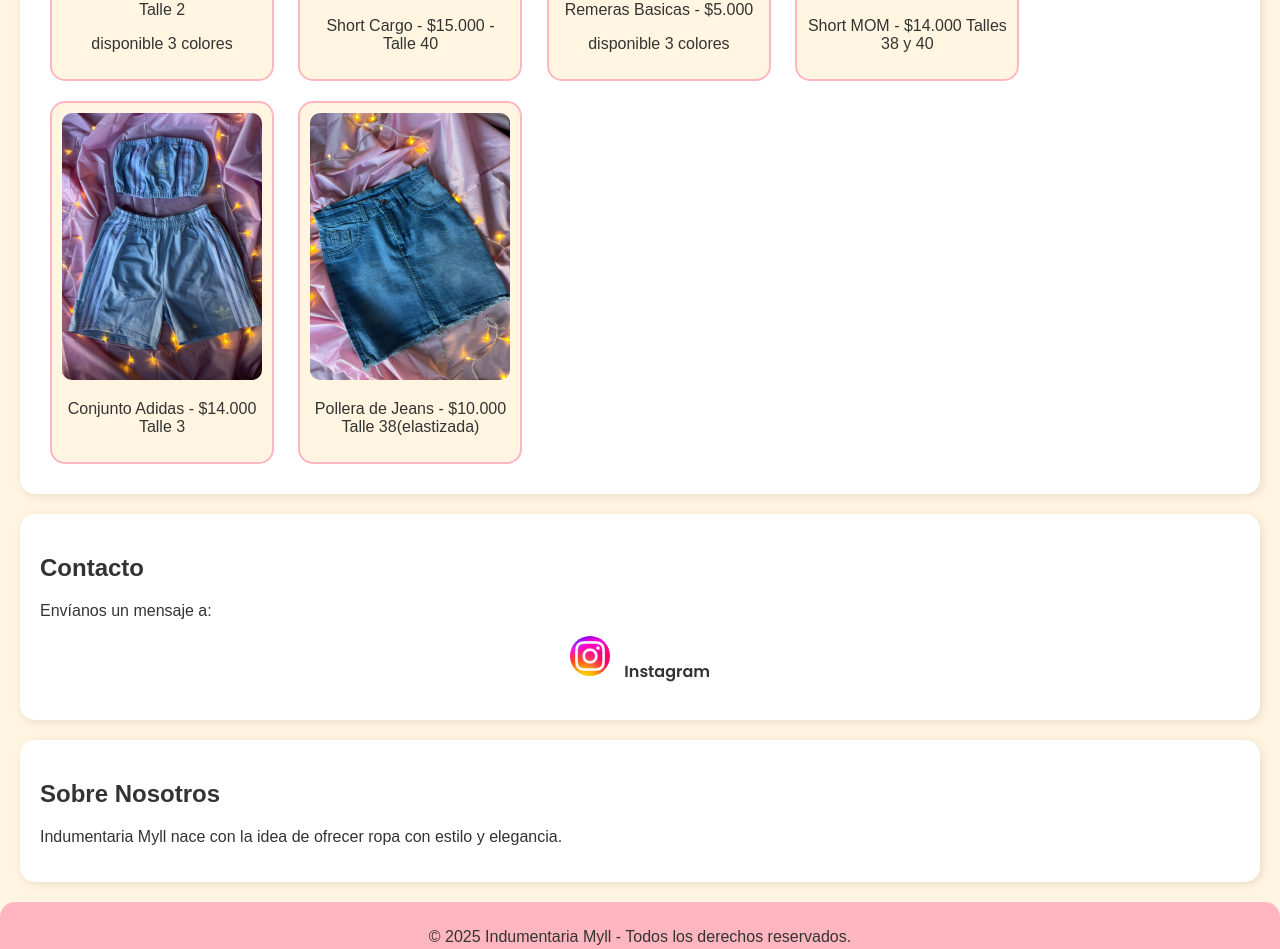
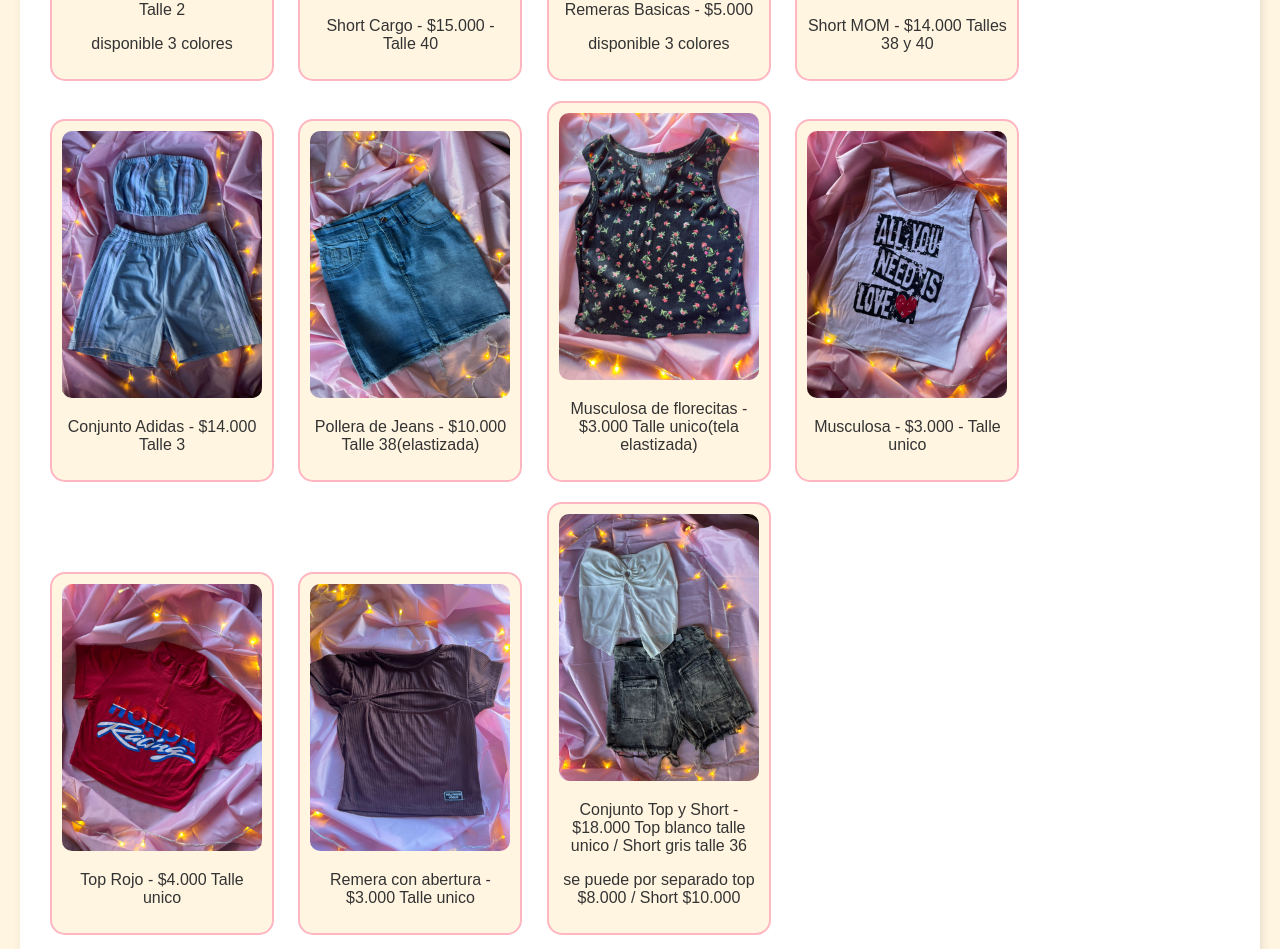
Before and after one commit to BraianPalavecinoBP/Indumentaria_Myll, a plain HTML site: page index.html in a window 1280 px wide. Shown: the part 829-1778 px from the top of the page. Drawn offline with Linux system fonts and the light colour scheme.

Commit message:
agregue mas prendas

```diff
--- a/index.html
+++ b/index.html
@@ -78,6 +78,50 @@
 
             </p>
         </div>
+        <div class="producto">
+            <img src="product/muculosaflores.jpeg" alt="Producto 1">
+            <p>Musculosa de florecitas - $3.000
+                Talle unico(tela elastizada)
+
+
+            </p>
+        </div>
+        <div class="producto">
+            <img src="product/musculosalove.jpeg" alt="Producto 1">
+            <p>Musculosa - $3.000 -
+                Talle unico
+
+
+            </p>
+        </div>
+        <div class="producto">
+            <img src="product/toprojo.jpeg" alt="Producto 1">
+            <p>Top Rojo - $4.000
+                Talle unico
+
+
+            </p>
+        </div>
+        <div class="producto">
+            <img src="product/remeraabertura.jpeg" alt="Producto 1">
+            <p>Remera con abertura - $3.000
+                Talle unico
+
+
+            </p>
+        </div>
+        <div class="producto">
+            <img src="product/topblancoshortgris.jpeg" alt="Producto 1">
+            <p>Conjunto Top y Short - $18.000
+                Top blanco talle unico /
+                Short gris talle 36
+                <p>se puede por separado
+                    top $8.000 /
+                    Short $10.000
+                </p>
+
+            </p>
+        </div>
     </section>
     <section id="contacto">
         <h2>Contacto</h2>
```
Also changed, not shown: product/musculosalove.jpeg (renamed from product/WhatsApp Image 2025-02-10 at 15.14.28 (2).jpeg), product/remeraabertura.jpeg (renamed from product/WhatsApp Image 2025-02-10 at 15.14.28.jpeg), product/topblancoshortgris.jpeg (renamed from product/WhatsApp Image 2025-02-10 at 15.14.29.jpeg), product/toprojo.jpeg (renamed from product/WhatsApp Image 2025-02-10 at 15.14.28 (3).jpeg).
